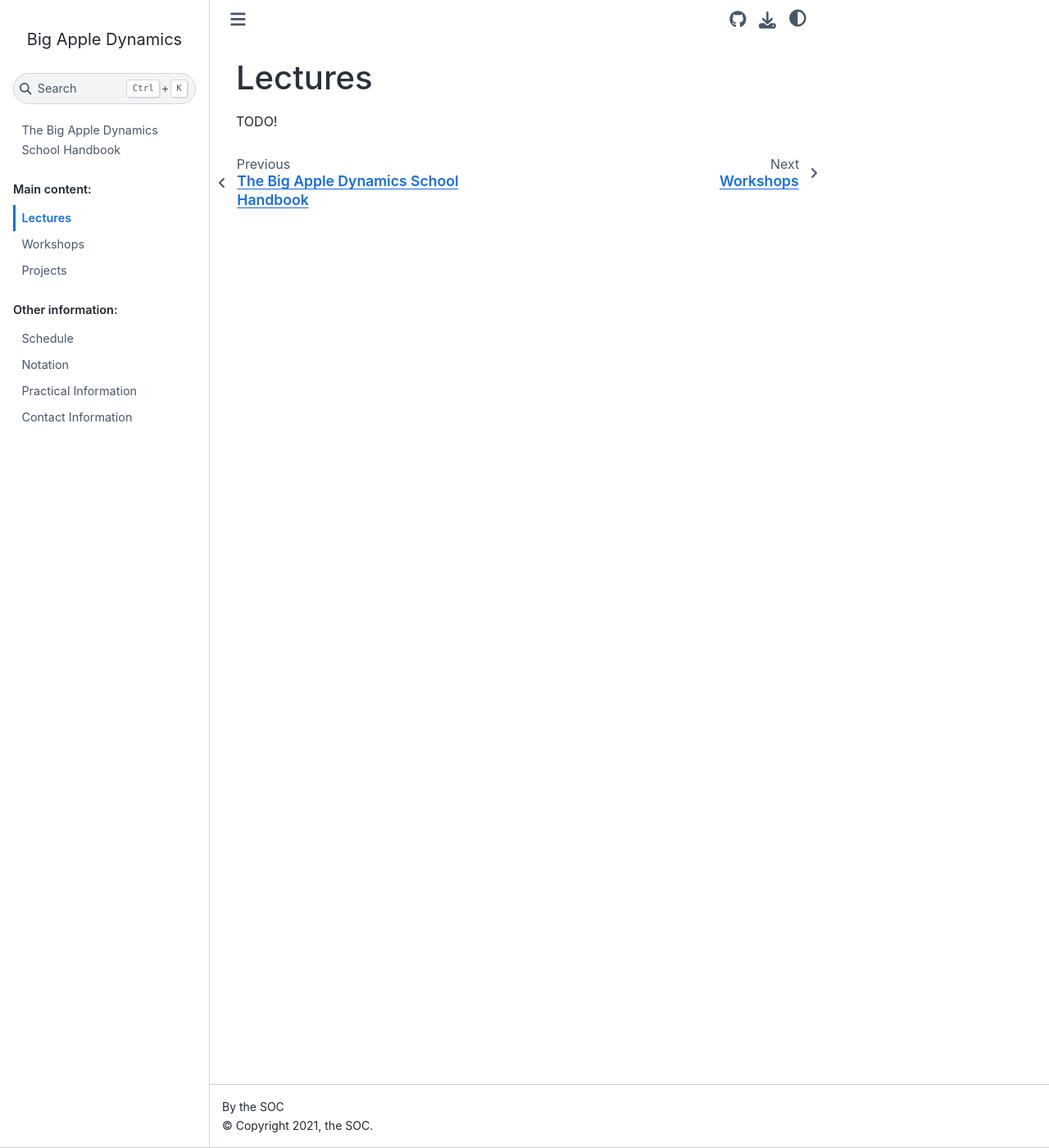
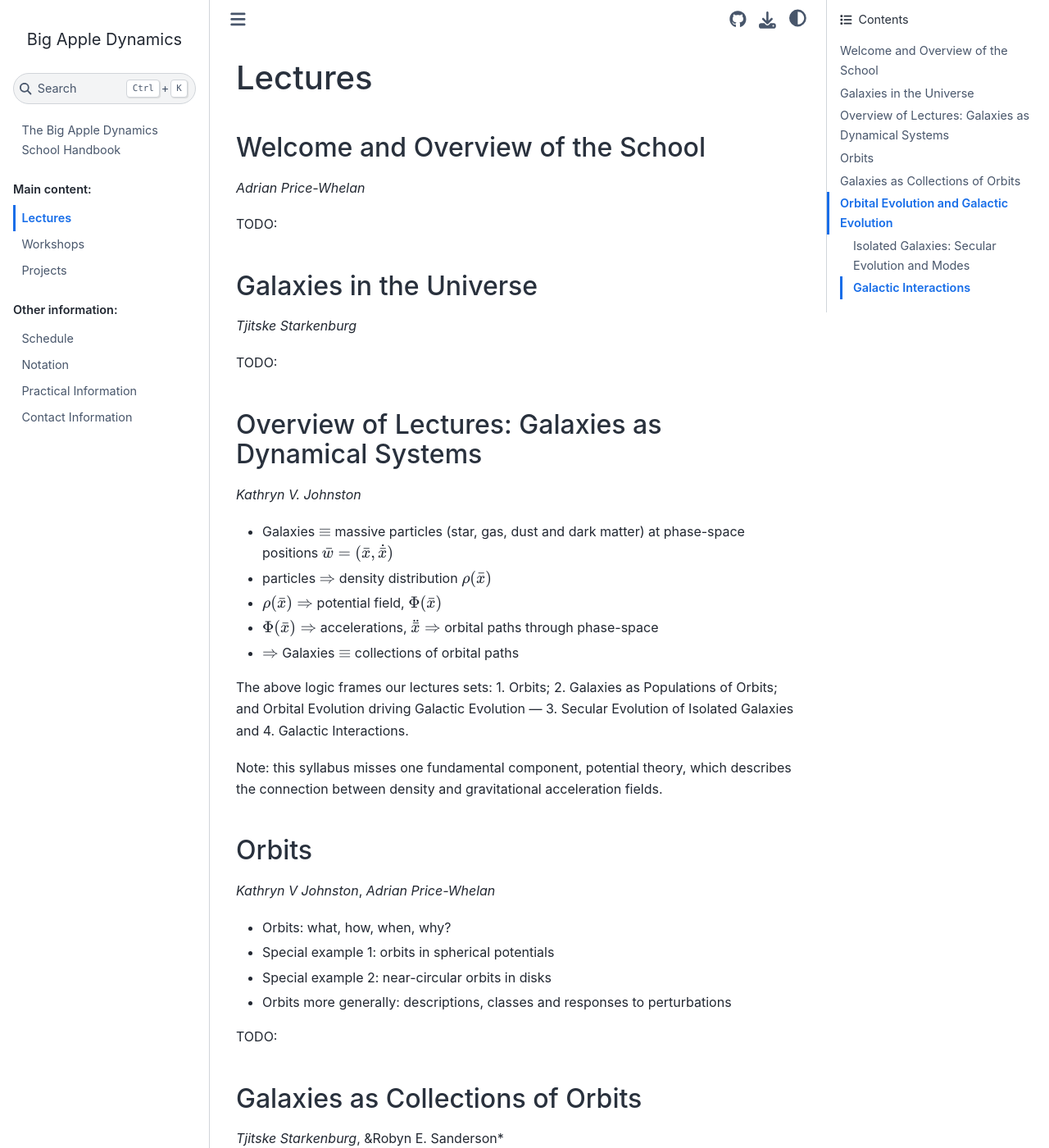
Before and after one commit to CCADynamicsGroup/SummerSchoolHandbook, a Sphinx documentation site: the page built from source/lectures.rst, in a window 1280 px wide and 1400 px high. Shown: the whole window at 82% size. Built offline with Sphinx 7.4.7 and the Sphinx Book theme 1.1.4, drawn with Linux system fonts in a browser that asks for light colours; some of the changed text lies outside the part shown.

Commit message:
structure

```diff
--- a/source/index.rst
+++ b/source/index.rst
@@ -1,6 +1,10 @@
 
 The Big Apple Dynamics School Handbook
 ======================================
+
+Welcome to the handbook of information for the Big Apple Dynamics School! This
+website contains important information that you will need to know throughout the
+summer school. ...
 
 .. toctree::
    :maxdepth: 2
--- a/source/lectures.rst
+++ b/source/lectures.rst
@@ -2,4 +2,85 @@
 Lectures
 ========
 
-TODO!
+Welcome and Overview of the School
+----------------------------------
+
+*Adrian Price-Whelan*
+
+TODO:
+
+
+Galaxies in the Universe
+------------------------
+
+*Tjitske Starkenburg*
+
+TODO:
+
+
+Overview of Lectures: Galaxies as Dynamical Systems
+---------------------------------------------------
+
+
+*Kathryn V. Johnston*
+
+
+* Galaxies :math:`\equiv` massive particles (star, gas, dust and dark
+  matter) at phase-space positions :math:`\bar{w}=(\bar{x},\dot{\bar{x}})`
+
+* particles :math:`\Rightarrow`  density distribution :math:`\rho(\bar{x})`
+
+* :math:`\rho(\bar{x}) \Rightarrow` potential field, :math:`\Phi(\bar{x})`
+
+* :math:`\Phi(\bar{x}) \Rightarrow` accelerations,
+  :math:`\ddot{\bar{x}}\Rightarrow` orbital paths through phase-space
+
+* :math:`\Rightarrow` Galaxies :math:`\equiv` collections of orbital paths
+
+The above logic frames our lectures sets: 1. Orbits; 2. Galaxies as Populations
+of Orbits; and Orbital Evolution driving Galactic Evolution --- 3. Secular
+Evolution of Isolated Galaxies and 4. Galactic Interactions.
+
+Note: this syllabus misses one fundamental component, potential theory, which
+describes the connection between density and gravitational acceleration fields.
+
+
+Orbits
+------
+
+*Kathryn V Johnston*, *Adrian Price-Whelan*
+
+
+* Orbits: what, how, when, why?
+* Special example 1: orbits in spherical potentials
+* Special example 2: near-circular orbits in disks
+* Orbits more generally: descriptions, classes and responses to perturbations
+
+TODO:
+
+
+Galaxies as Collections of Orbits
+---------------------------------
+
+*Tjitske Starkenburg*, &Robyn E. Sanderson*
+
+TODO:
+
+
+Orbital Evolution and Galactic Evolution
+----------------------------------------
+
+Isolated Galaxies: Secular Evolution and Modes
+~~~~~~~~~~~~~~~~~~~~~~~~~~~~~~~~~~~~~~~~~~~~~~
+
+*Elena D'Onghia*
+
+TODO:
+
+
+Galactic Interactions
+~~~~~~~~~~~~~~~~~~~~~
+
+*Martin D. Weinberg*
+
+TODO:
```
Also changed, not shown: source/workshops.rst (+30 -1 lines).
